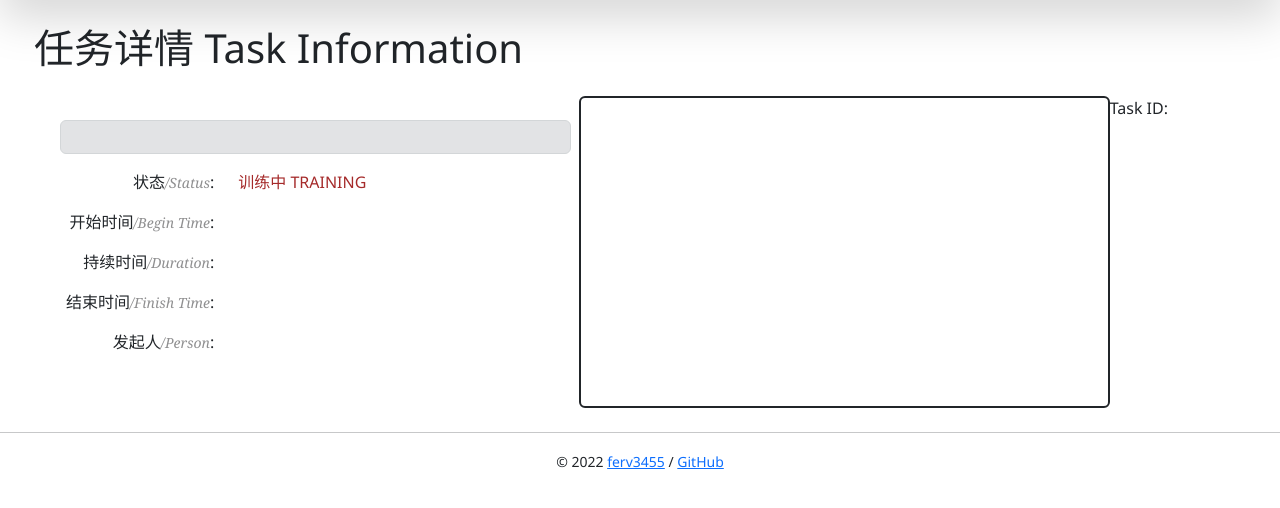
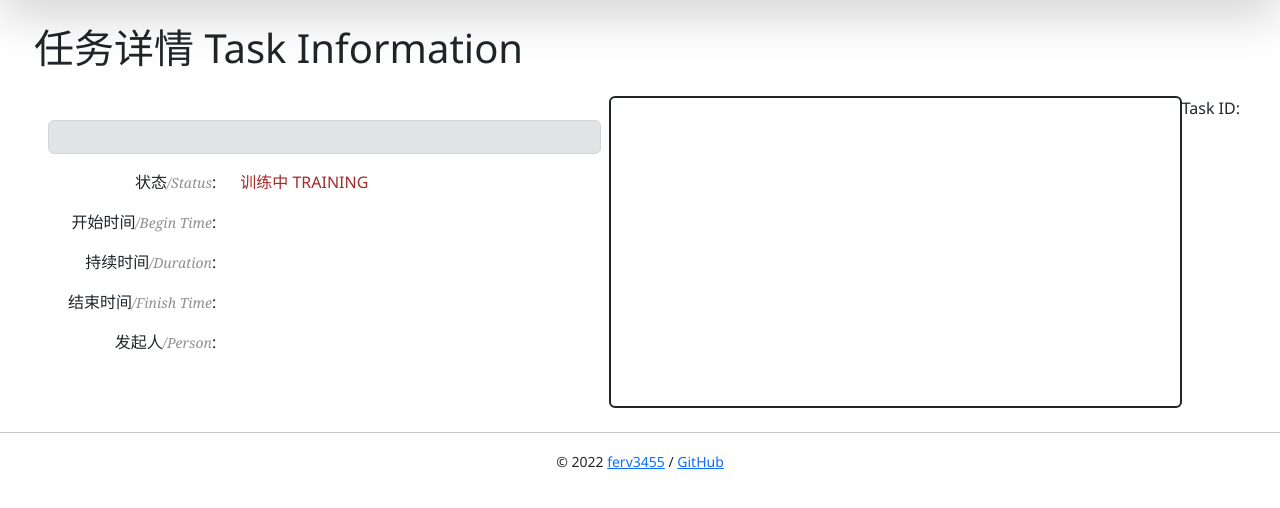
Before and after one commit to ferv3455/Web-ML, a Django app: template templates/task.html in a window 1280 px wide. Shown: the part 56-564 px from the top of the page. Run offline with Django 3.2, Linux system fonts and the light colour scheme; the template is opened without the code that fills it, so the values that code supplies are empty; some libraries are stand-ins or nearby versions.

Commit message:
remove container

```diff
--- a/templates/task.html
+++ b/templates/task.html
@@ -3,7 +3,7 @@
 
 {% block content %}
 <h1 class="title">任务详情 Task Information</h1>
-<div id="main" class="container mx-3 my-4">
+<div id="main" class="mx-3 my-4">
     <span class="float-end">Task ID: {{ task_id }}</span>
     <h3>{{ name }}</h3>
     <div class="d-flex flex-row-reverse my-2">
```
